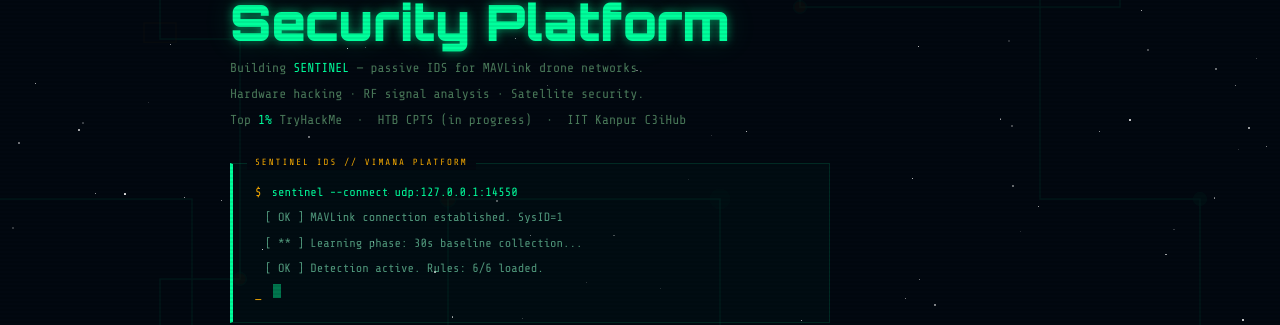
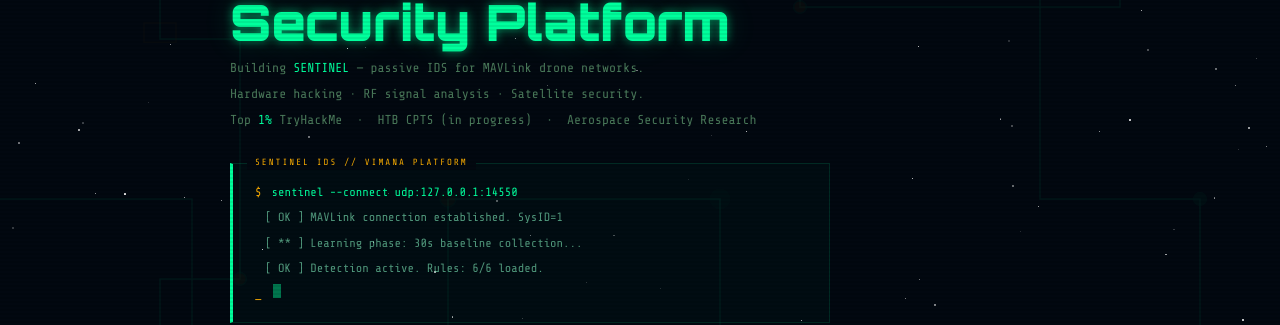
Before and after one commit to sumitguptaaa/sumitguptaaa.github.io, a Jekyll site: the page built from index.md, in a window 1280 px wide. Shown: the part 251-576 px from the top of the page. Built offline with Jekyll 4.4.1, drawn with Linux system fonts in a browser that asks for light colours.

Commit message:
Update home.html

```diff
--- a/_layouts/home.html
+++ b/_layouts/home.html
@@ -12,7 +12,7 @@ layout: default
   <p class="hero-sub">
     Building <span class="hl">SENTINEL</span> — passive IDS for MAVLink drone networks.<br>
     Hardware hacking · RF signal analysis · Satellite security.<br>
-    Top <span class="hl">1%</span> TryHackMe &nbsp;·&nbsp; HTB CPTS (in progress) &nbsp;·&nbsp; IIT Kanpur C3iHub
+    Top <span class="hl">1%</span> TryHackMe &nbsp;·&nbsp; HTB CPTS (in progress) &nbsp;·&nbsp; Aerospace Security Research
   </p>
 
   <div class="terminal">
```
